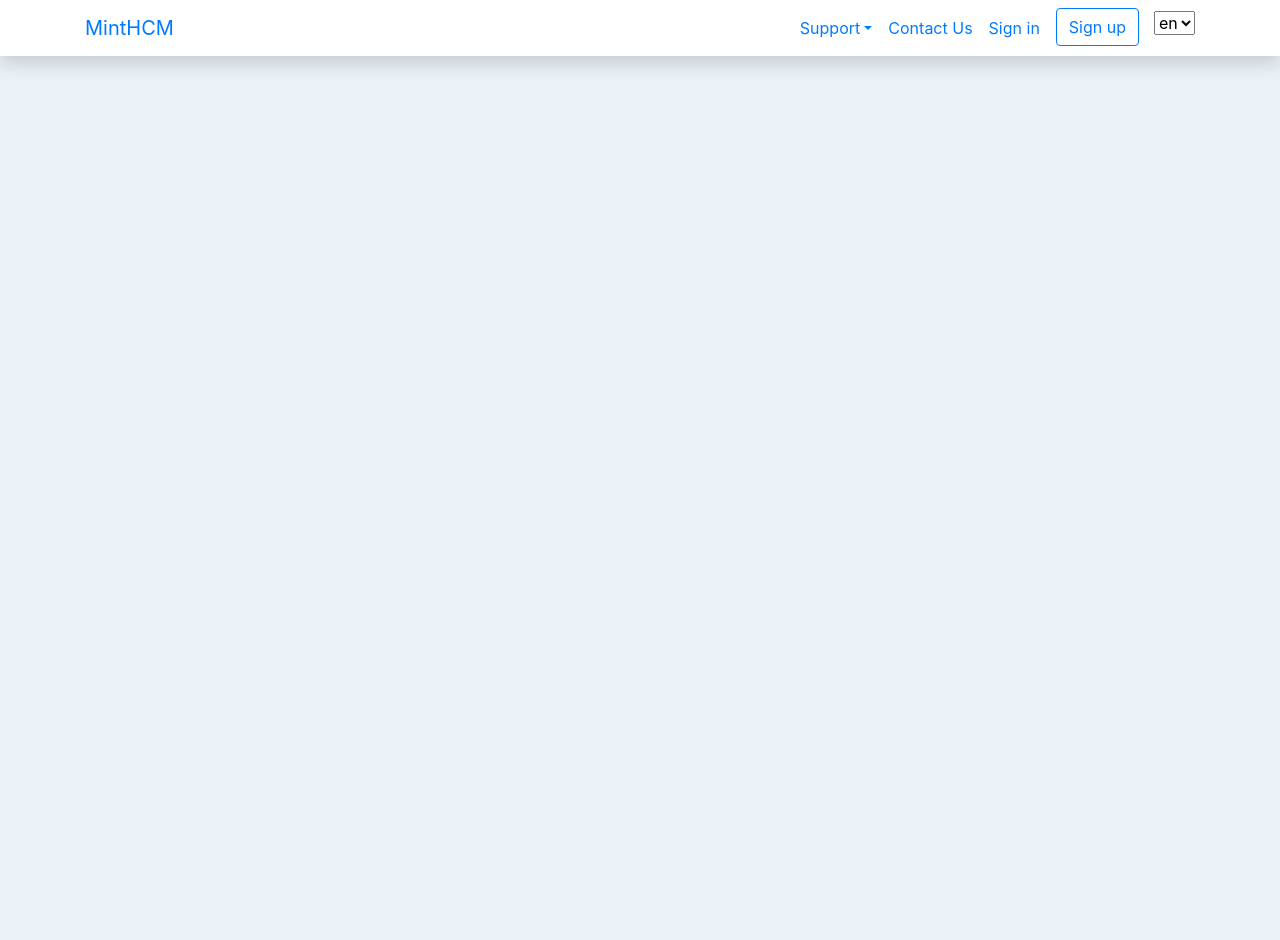
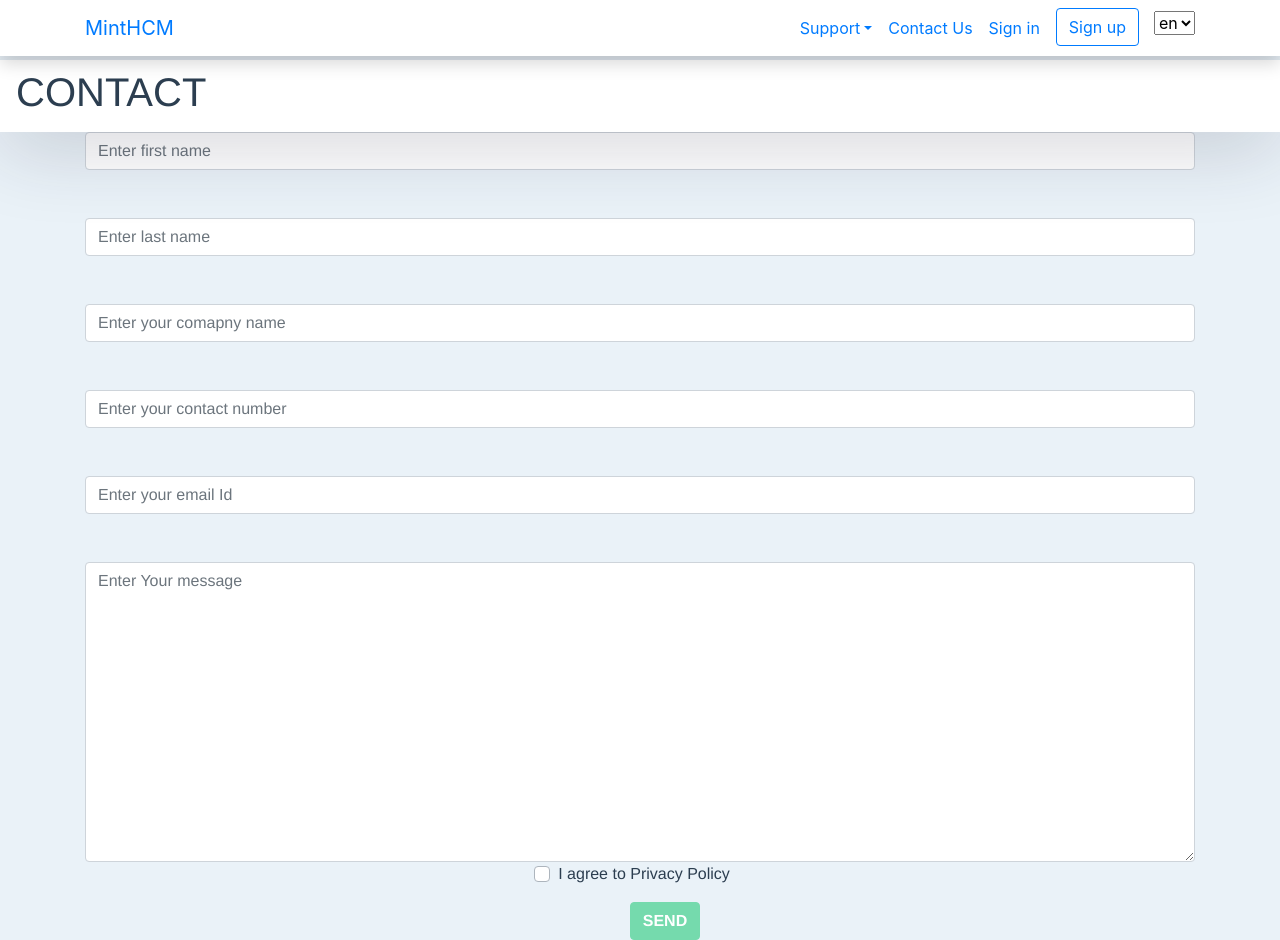
Before and after one commit to MintHcmDemo/frontend-vue-project, a Vue app: page /contact in a window 1280 px wide. Before the commit the page ends 800 px from the top, so only its background shows below. Built offline with nearby package versions, Linux system fonts and the light colour scheme; what vue-resource, vue-session would draw is missing.

Commit message:
Added Contact page complete working with Mail Sender

```diff
--- a/src/App.vue
+++ b/src/App.vue
@@ -26,7 +26,7 @@
             </b-nav>
           </li>
           <li class="nav-item">
-            <router-link class="nav-link pr-3" to="/contactus">Contact Us</router-link>
+            <router-link class="nav-link pr-3" to="/contact">Contact Us</router-link>
           </li>
           <li class="nav-item">
             <router-link class="nav-link pr-3" to="/login">Sign in</router-link>
--- /dev/null
+++ b/src/components/Contact.vue
@@ -0,0 +1,115 @@
+<template>
+  <div id="app">
+    <div>
+         <b-navbar class="nav">
+            <b-navbar-nav>
+              <h1>
+                <span class="span">CONTACT</span></h1>
+            </b-navbar-nav>
+          </b-navbar>
+      </div>
+      <div>
+        <b-container class="bv-example-row" id="cont">
+          <b-form @submit.prevent="submitData" method="post">
+              <b-form-input type="text" v-model="post.fname" required placeholder="Enter first name" name="fname"/><br><br>
+              <b-form-input type="text" v-model="post.lname" required placeholder="Enter last name" name="lname"/><br><br>
+              <b-form-input type="text" v-model="post.company" required placeholder="Enter your comapny name" name="company"/><br><br>
+              <b-form-input type="text" v-model="post.phone" required placeholder="Enter your contact number" name="phone"/><br><br>
+              <b-form-input type="email" v-model="post.email" required placeholder="Enter your email Id" name="email"/><br><br>
+              <b-form-textarea type="text" v-model="post.message" required placeholder="Enter Your message"  id="txtarea" name="message">
+              </b-form-textarea>
+                  <b-form-group >
+                    <b-form-checkbox-group >
+                      <b-form-checkbox value="me">I agree to Privacy Policy</b-form-checkbox>
+                    </b-form-checkbox-group>
+                  </b-form-group>
+                  <b-button type="submit" variant="light" class="btn" >SEND</b-button>
+          </b-form>
+        </b-container>
+      </div>
+  </div>
+</template>
+<script>
+export default {
+
+  name:"contact" ,
+   data()
+{
+    return{
+           post:{
+                fname:null,
+            lname:null,
+            company:null,
+            phone:null,
+            email:null,
+            message:null
+
+           }
+    }
+},
+methods:
+{
+    submitData(e)
+    {
+        this.$http.post('http://localhost:9090/users',this.post).then(resp=>{
+            console.warn("result",resp)
+            alert("Thank You....We Will Contact You Soon");
+        })
+       console.warn();
+        e.preventDefault();
+    }
+}
+    }
+  </script>
+
+<style scoped>
+#app {
+  font-family: Avenir, Helvetica, Arial, sans-serif;
+  -webkit-font-smoothing: antialiased;
+  -moz-osx-font-smoothing: grayscale;
+  text-align: center;
+  color: #2c3e50;
+  margin-top: 60px;
+}
+
+#btn{
+
+
+  background-color: white;
+  color: black;
+  font-size: 16px;
+  cursor: pointer;
+}
+.btn{
+  border-color: #75daad;
+  color:black;
+  font-weight: bold;
+  margin-left: 50px;
+
+
+}
+.btn:hover {
+
+  background-color: #75daad;
+  color: white;
+}
+
+
+.btn{
+  background: #75daad;
+  color:white;
+  font-weight: bold;
+}
+#txtarea{
+  height: 300px;
+}
+.btn:hover {
+  border: black;
+  background-color: white;
+  color: black;
+}
+#input-6{
+    height: 270px;
+    width: 340px;
+}
+</style>
--- a/src/components/ContactUs.vue
+++ /dev/null
@@ -1,172 +0,0 @@
-<template>
-    <div style="margin-top:6%" width=50%>
-         <div class="inner-block">
-                <div class="container ">
-                    <div class="row">
-
-
-        <div class="alert alert-success" role="alert">
-            <h2 class="alert-heading">CONTACT US</h2>
-        </div>
-
-        <form @submit.prevent="handleSubmit">
-            <div class=" form-group">
-                <label for="fname">FIRSTNAME</label>
-                <input type="text" v-model="userForm.fname" id="fname" name="fname" class="form-control"
-                    :class="{ 'is-invalid': isSubmitted && $v.userForm.fname.$error }" />
-                <div v-if="isSubmitted && !$v.userForm.fname.required" class="invalid-feedback">firstname is required</div>
-            </div>
-            <div class="form-group">
-                <label for="lname">LASTNAME</label>
-                <input type="text" v-model="userForm.lname" id="lname" name="lname" class="form-control"
-                    :class="{ 'is-invalid': isSubmitted && $v.userForm.lname.$error }" />
-                <div v-if="isSubmitted && !$v.userForm.lname.required" class="invalid-feedback">lastname is required</div>
-            </div>
-            <div class="form-group">
-                <label for="company">COMPANY</label>
-                <input type="text" v-model="userForm.company" id="company" name="company" class="form-control"
-                    :class="{ 'is-invalid': isSubmitted && $v.userForm.company.$error }" />
-                <div v-if="isSubmitted && !$v.userForm.company.required" class="invalid-feedback">this field is required</div>
-            </div>
-             <div class="form-group">
-                <label for="phone">Mobile</label>
-                <input type="text" v-model="userForm.phone" id="phone" name="phone" class="form-control"
-                    :class="{ 'is-invalid': isSubmitted && $v.userForm.phone.$error }" />
-                <div v-if="isSubmitted && $v.userForm.phone.$error" class="invalid-feedback">
-                    <span v-if="!$v.userForm.phone.required">Mobile field is required</span>
-                </div>
-            </div>
-
-            <div class="form-group">
-                <label for="email">Email</label>
-                <input type="email" v-model="userForm.email" id="email" name="email" class="form-control"
-
-                    :class="{ 'is-invalid': isSubmitted && $v.userForm.email.$error }" />
-                <div v-if="isSubmitted && $v.userForm.email.$error" class="invalid-feedback">
-                    <span v-if="!$v.userForm.email.required">Email field is required</span>
-                    <span v-if="!$v.userForm.email.email">Please provide valid email</span>
-                </div>
-            </div>
-             <div class="form-group">
-           <textarea  id="message" rows="5" v-model="userForm.message" class="form-control"
-
-                    :class="{ 'is-invalid': isSubmitted && $v.userForm.message.$error }">
-                <div v-if="isSubmitted && $v.userForm.message.$error" class="invalid-feedback">
-                    <span v-if="!$v.userForm.message">this field is required</span>
-                    <span v-if="!$v.userForm.message">Please provide valid text</span>
-                </div></textarea>
-             </div>
-
-            <div class="form-group form-check">
-                <input type="checkbox" v-model="userForm.accept" @change="$v.userForm.accept.$touch()" id="accept" class="form-check-input">
-                <label class="form-check-label" :class="{ 'is-invalid': isSubmitted && $v.userForm.accept.$error }" for="accept">Accept terms &nbsp; conditions</label>
-
-                <div v-if="isSubmitted && $v.userForm.accept.$error" class="invalid-feedback">
-                    <span v-if="!$v.userForm.accept.required">Accept terms and conditions</span>
-                </div>
-            </div>
-
-            <div class="form-group">
-                <button class="btn btn-danger btn-block" @click.prevent="PostReq">Submit</button>
-            </div>
-        </form>
-         </div> </div> </div>
-    </div>
-</template>
-
-<script>
-    import {
-        required,
-        email,
-        minLength
-
-    } from "vuelidate/lib/validators";
-
-
-    export default {
-
-        data() {
-            return {
-                msg :"Success!!!",
-                userForm: {
-                    fname: "",
-                    lname:"",
-                    company:"",
-                    phone:"",
-                    email:"",
-                    message:"",
-                    accept: ""
-
-                },
-                isSubmitted: false
-            };
-
-        },
-        validations: {
-            userForm: {
-                fname: {
-                    required
-                },
-                lname:{
-                    required
-                },
-                company:{
-                    required
-                },
-                phone:{
-                    required
-                },
-                email: {
-                    required,
-                    email
-                },
-                message:{
-                    required
-                },
-
-                accept: {
-                    required (val) {
-                      return val
-                    }
-                }
-            }
-        },
-        methods: {
-            handleSubmit() {
-                this.isSubmitted = true;
-
-                this.$v.$touch();
-                if (this.$v.$invalid) {
-                    return;
-                }
-
-                alert("SUCCESS!" + JSON.stringify(this.userForm));
-            },
-         PostReq: function()
-            {
-
-                if (this.userForm.email) {
-                this.$http.post("http://localhost:8082/contactus",this.userForm, {"content-type": "application/json" })
-                    .then(function(response){
-                    console.log(response.bodyText);
-                    this.msg=response.bodyText
-                    })
-                    .catch(e => {
-                        this.msg=e.bodyText;
-                        console.log(e); })
-                }
-            }
-        }
-    };
-</script>
-<style scoped>
-.inner-block {
-    width: 20%;
-    margin: auto;
-    background: #ffffff;
-    box-shadow: 0px 14px 80px rgba(34, 35, 58, 0.2);
-    padding: 40px 55px 45px 55px;
-    border-radius: 15px;
-    transition: all .3s;
-  }
-</style>
--- a/src/router/index.js
+++ b/src/router/index.js
@@ -5,9 +5,9 @@ Vue.use(VueRouter)
 
   const routes = [
     {
-      path: '/contactus',
-      name: 'ContactUs',
-      component: () => import('../components/ContactUs.vue')
+      path: '/contact',
+      name: 'contact',
+      component: () => import('../components/Contact.vue')
     },
   {
     path: '/',
```
Also changed, not shown: package.json (+6 -5 lines), 1 other file (tests, documents, lock files or other folders).
